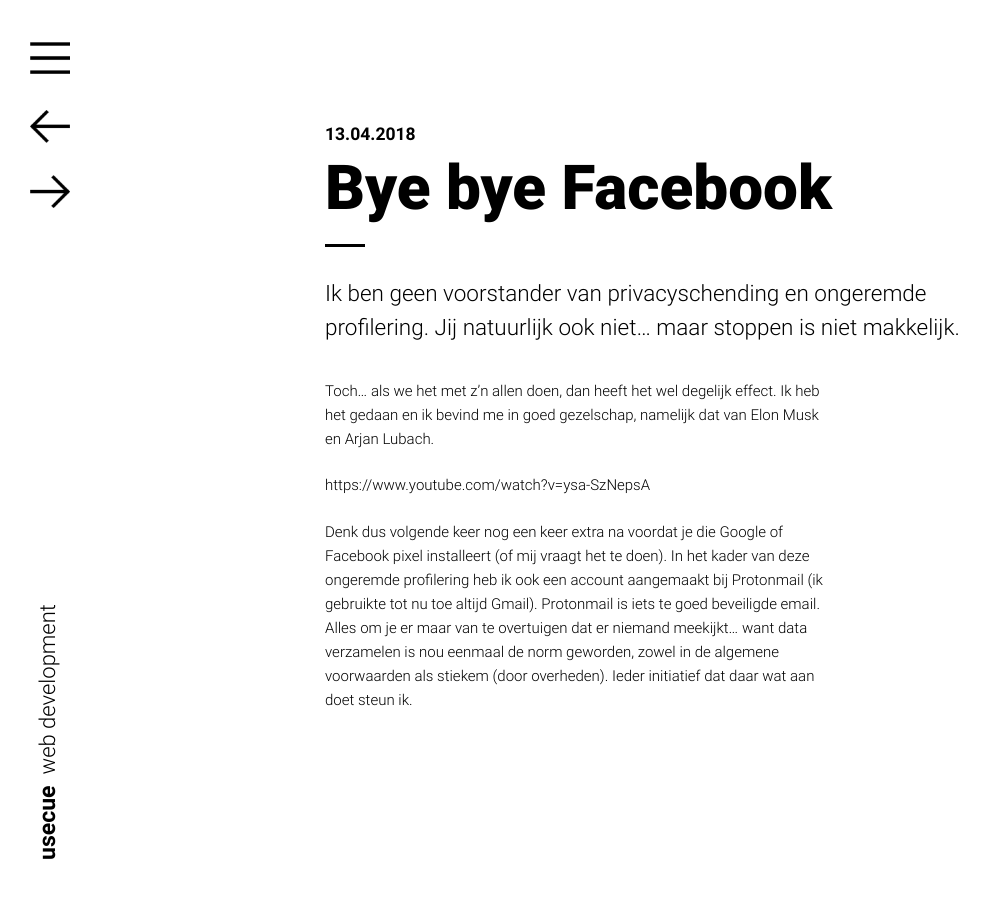
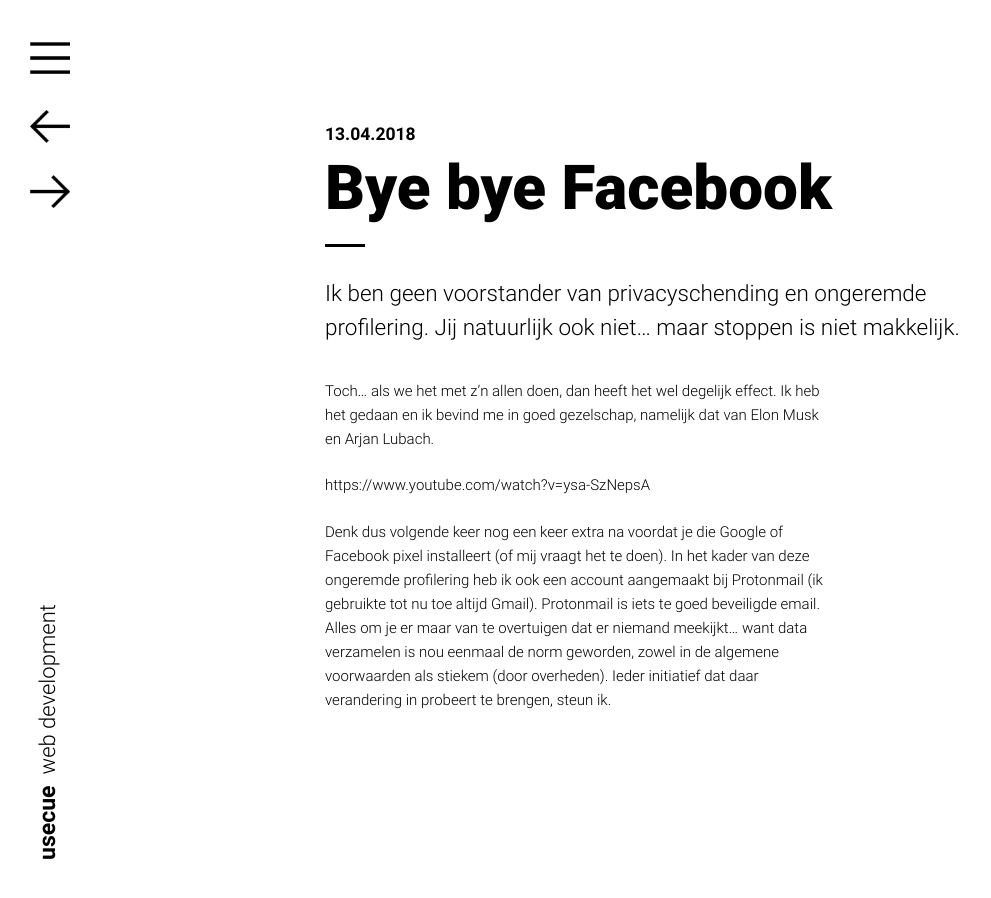
Before and after one commit to jhvanderschee/usecuewebsitenl, a Jekyll site: the page built from _posts/2018-04-13-bye-bye-facebook.md, in a window 1280 px wide. Shown: the whole page, without its empty margins (0-991 px from the left). Built offline with Jekyll 4.4.1, drawn with Linux system fonts in a browser that asks for light colours.

Commit message:
Updated '_posts/2018-04-13-bye-bye-facebook.md' via CloudCannon

```diff
--- a/_posts/2018-04-13-bye-bye-facebook.md
+++ b/_posts/2018-04-13-bye-bye-facebook.md
@@ -8,4 +8,4 @@ Toch… als we het met z'n allen doen, dan heeft het wel degelijk effect. Ik heb
 
 https://www.youtube.com/watch?v=ysa-SzNepsA
 
-Denk dus volgende keer nog een keer extra na voordat je die Google of Facebook pixel installeert (of mij vraagt het te doen). In het kader van deze ongeremde profilering heb ik ook een account aangemaakt bij Protonmail (ik gebruikte tot nu toe altijd Gmail). Protonmail is iets te goed beveiligde email. Alles om je er maar van te overtuigen dat er niemand meekijkt… want data verzamelen is nou eenmaal de norm geworden, zowel in de algemene voorwaarden als stiekem (door overheden). Ieder initiatief dat daar wat aan doet steun ik.
+Denk dus volgende keer nog een keer extra na voordat je die Google of Facebook pixel installeert (of mij vraagt het te doen). In het kader van deze ongeremde profilering heb ik ook een account aangemaakt bij Protonmail (ik gebruikte tot nu toe altijd Gmail). Protonmail is iets te goed beveiligde email. Alles om je er maar van te overtuigen dat er niemand meekijkt… want data verzamelen is nou eenmaal de norm geworden, zowel in de algemene voorwaarden als stiekem (door overheden). Ieder initiatief dat daar verandering in probeert te brengen, steun ik.
```
